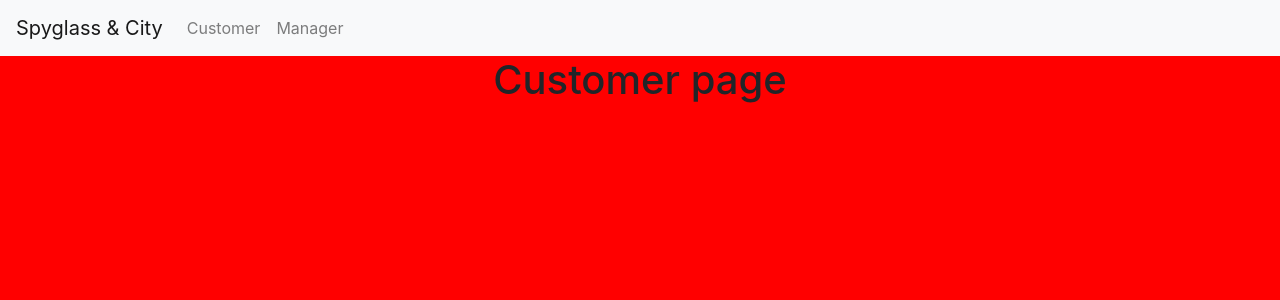
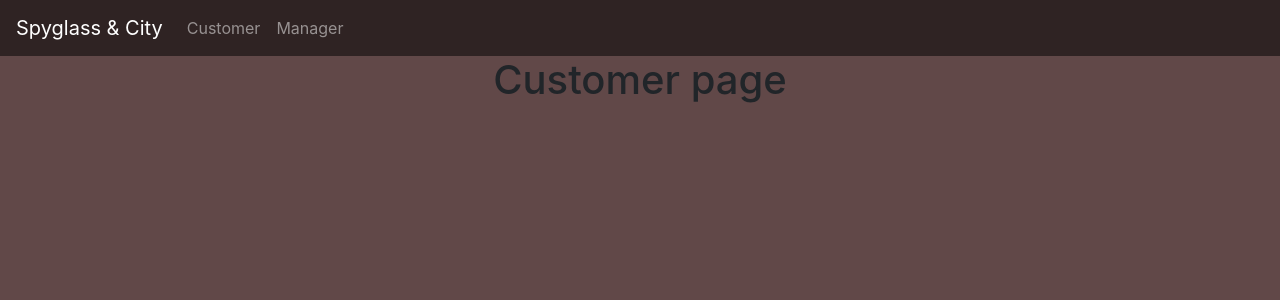
Before and after one commit to willkotheimer/spyglassandcity, a React (Create React App) app: page / in a window 1280 px wide. Shown: the top 300 px of the page. Built offline with nearby package versions, Linux system fonts and the light colour scheme.

Commit message:
made colors less bright

```diff
--- a/src/components/TheNavbar/index.js
+++ b/src/components/TheNavbar/index.js
@@ -16,25 +16,22 @@ const Example = (props) => {
 
   return (
     <div>
-      <Navbar color="light" light expand="md">
-        <NavbarBrand href="/">Spyglass & City</NavbarBrand>
+      <Navbar className='navigation' dark expand='md'>
+        <NavbarBrand href='/'>Spyglass & City</NavbarBrand>
         <NavbarToggler onClick={toggle} />
         <Collapse isOpen={isOpen} navbar>
-          <Nav className="me-auto" navbar>
+          <Nav className='me-auto' navbar>
             <NavItem>
-              <NavLink href="/">Customer</NavLink>
+              <NavLink href='/'>Customer</NavLink>
             </NavItem>
             <NavItem>
-              <NavLink href="/manager">Manager</NavLink>
+              <NavLink href='/manager'>Manager</NavLink>
             </NavItem>
-
-
           </Nav>
-
         </Collapse>
       </Navbar>
     </div>
   );
-}
+};
 
 export default Example;
--- /dev/null
+++ b/src/styles/_main.scss
@@ -0,0 +1,4 @@
+
+.navigation {
+    background-color: rgba(0, 0, 0, 0.514);
+}
--- a/src/styles/_variables.scss
+++ b/src/styles/_variables.scss
@@ -1 +1 @@
-$favColor: red;
+$favColor: rgb(97, 72, 72);
--- a/src/styles/index.scss
+++ b/src/styles/index.scss
@@ -1,6 +1,7 @@
 @import '_variables';
 @import '~bootstrap/dist/css/bootstrap.min.css';
 @import "~@fortawesome/fontawesome-free/css/all.min.css";
+@import '_main';
 
 body {
   background-color: $favColor;
```
